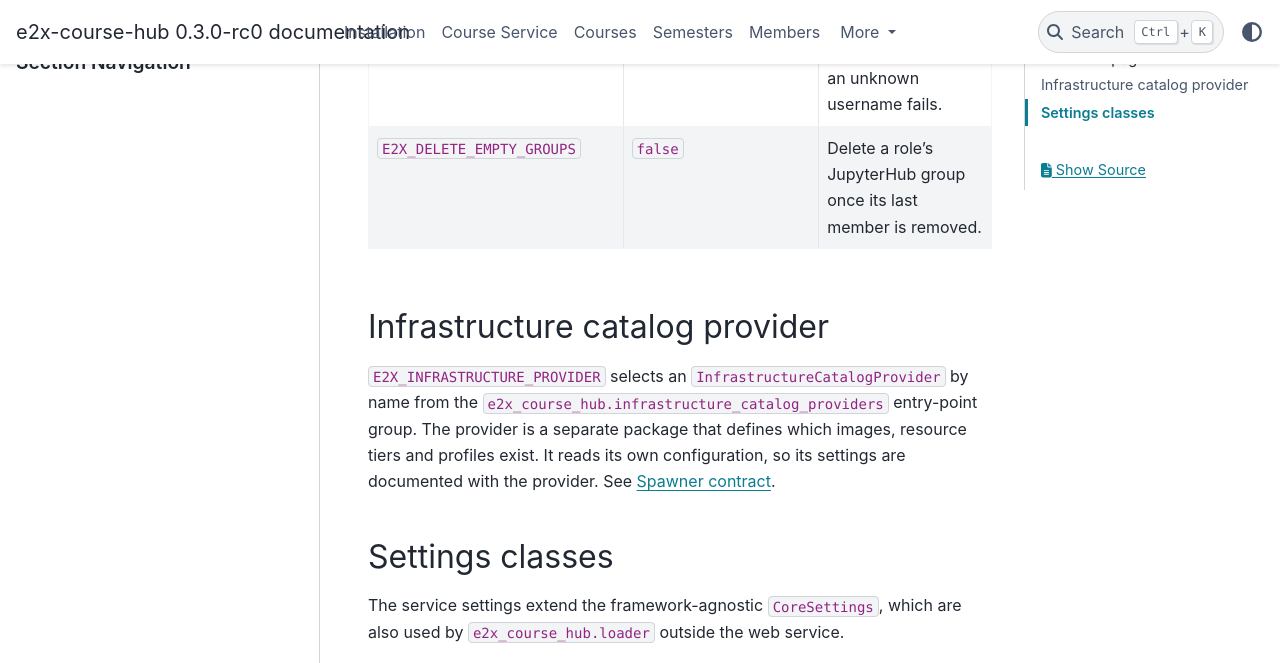
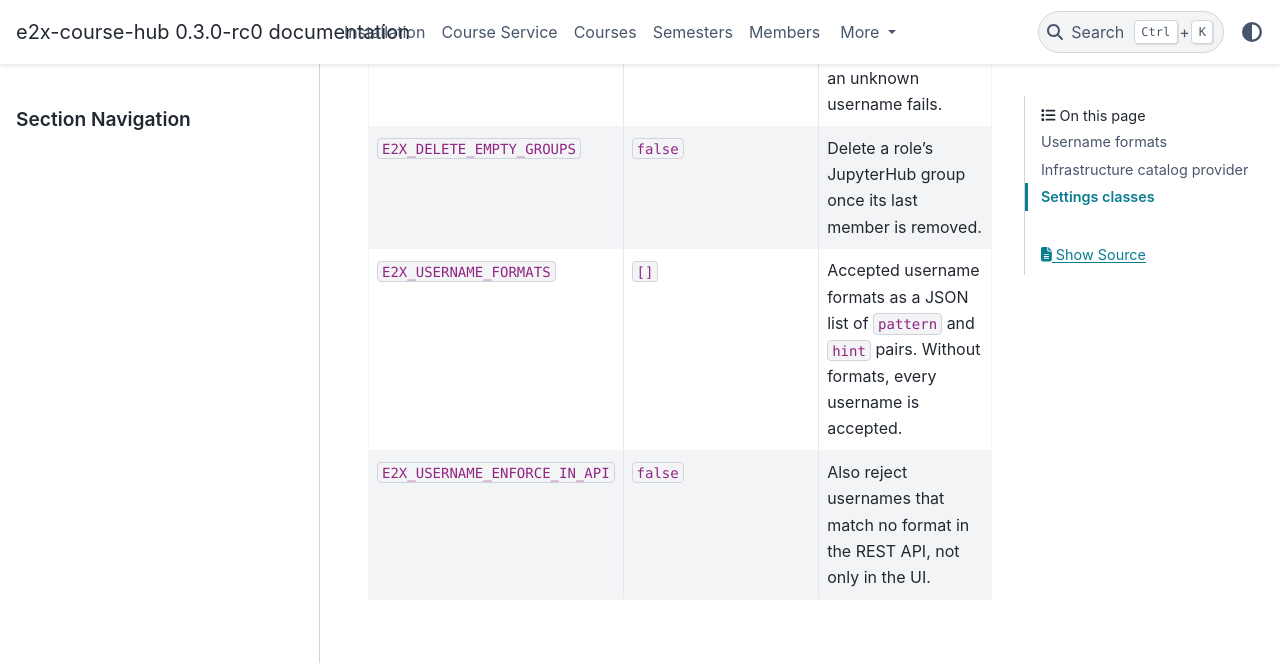
Before and after one commit to DigiKlausur/e2x-course-hub, a Sphinx documentation site: the page built from docs/source/reference/configuration.md, in a window 1280 px wide and 1400 px high, scrolled down 1014 px. Shown: the top 663 px of the window. Built offline with Sphinx 7.4.7 and the PyData theme 0.15.4, drawn with Linux system fonts in a browser that asks for light colours; some of the changed text lies outside the part shown; grey boxes are pictures that could not be loaded.

Commit message:
Document username formats

````diff
--- a/docs/source/reference/configuration.md
+++ b/docs/source/reference/configuration.md
@@ -13,6 +13,34 @@
 | `E2X_INFRASTRUCTURE_PROVIDER` | `default`              | Entry-point name of the infrastructure catalog provider to load. |
 | `E2X_ADD_USERS_TO_HUB`        | `false`                | Create JupyterHub users that don't exist yet when they are added to a role. Without it, adding an unknown username fails. |
 | `E2X_DELETE_EMPTY_GROUPS`     | `false`                | Delete a role's JupyterHub group once its last member is removed. |
+| `E2X_USERNAME_FORMATS`        | `[]`                   | Accepted username formats as a JSON list of `pattern` and `hint` pairs. Without formats, every username is accepted. |
+| `E2X_USERNAME_ENFORCE_IN_API` | `false`                | Also reject usernames that match no format in the REST API, not only in the UI. |
+
+## Username formats
+
+Every university formats usernames differently. `E2X_USERNAME_FORMATS` lists the
+accepted formats, each a regular expression with a hint for users:
+
+```yaml
+hub:
+  services:
+    course-service:
+      environment:
+        E2X_USERNAME_FORMATS: '[{"pattern": "[a-z]{2}\\d{4}", "hint": "Staff: staff ID, e.g. ab1234"}, {"pattern": "s\\d{7}", "hint": "Students: s and matriculation number, e.g. s1234567"}]'
+        E2X_USERNAME_ENFORCE_IN_API: "true"
+```
+
+- A username is valid if it matches **any** format completely, so `s\d{7}` does not
+  accept `s12345678`.
+- The dialog for adding members lists the hints and refuses usernames that match no
+  format. With `E2X_USERNAME_ENFORCE_IN_API`, the REST API rejects them too, with a
+  `422` that names the usernames and hints.
+- Removing members is never checked, so members with outdated usernames can still be
+  removed after the format changes.
+- The patterns are checked by Python on the server and by JavaScript in the browser.
+  Stick to syntax both understand, such as character classes, quantifiers, `|` and
+  `(?:…)`. Python-only syntax like `(?P<name>…)` breaks the dialog.
+- The service does not start if a pattern is not a valid regular expression.
 
 ## Infrastructure catalog provider
 
@@ -48,5 +76,13 @@
 ```
 
 ```{eval-rst}
+.. autopydantic_model:: e2x_course_hub.settings.UsernameSettings
+```
+
+```{eval-rst}
+.. autopydantic_model:: e2x_course_hub.settings.UsernameFormat
+```
+
+```{eval-rst}
 .. autopydantic_model:: e2x_course_hub.settings.InfrastructureSettings
 ```
````
Also changed, not shown: docs/source/user_guide/members.md (+3 -0 lines).
